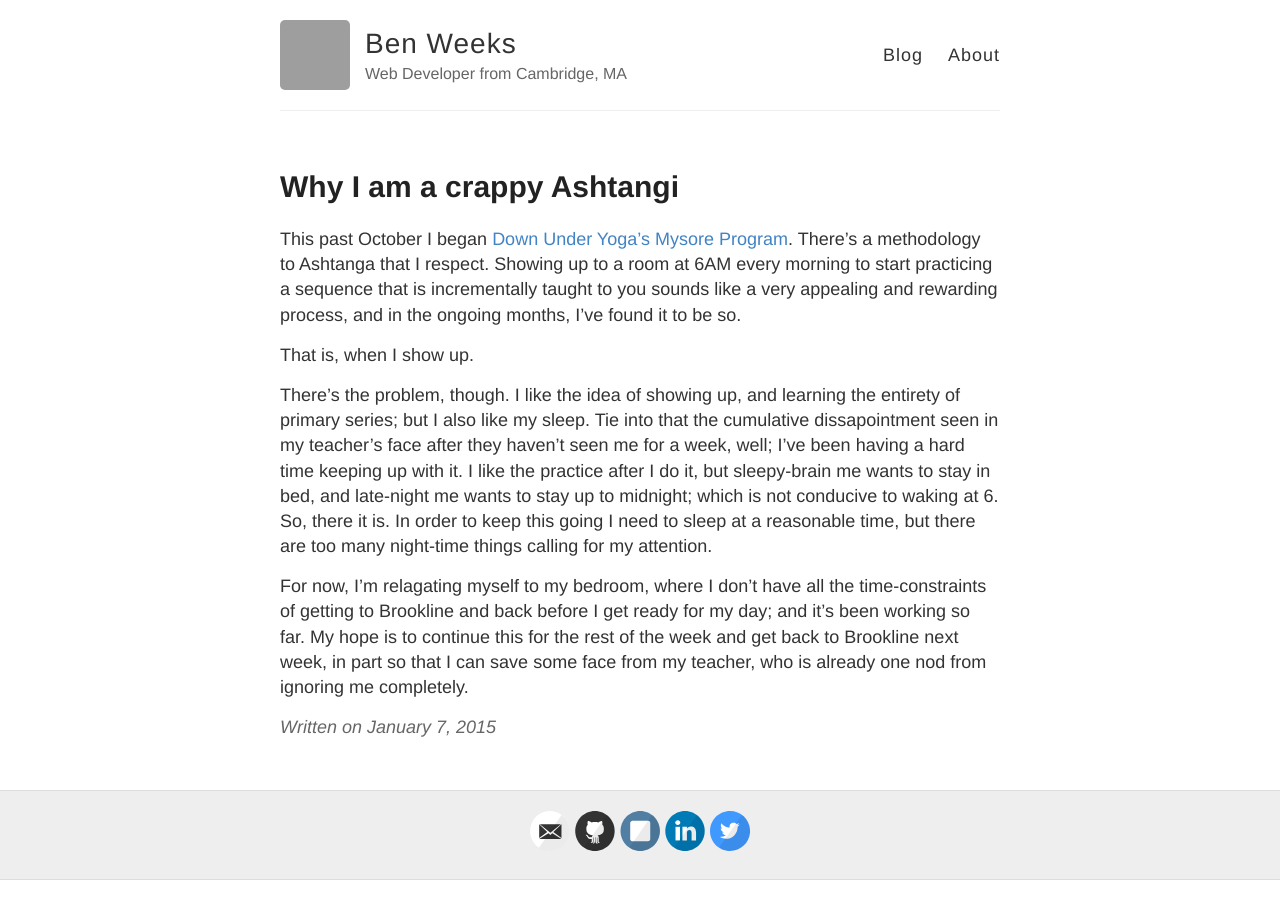
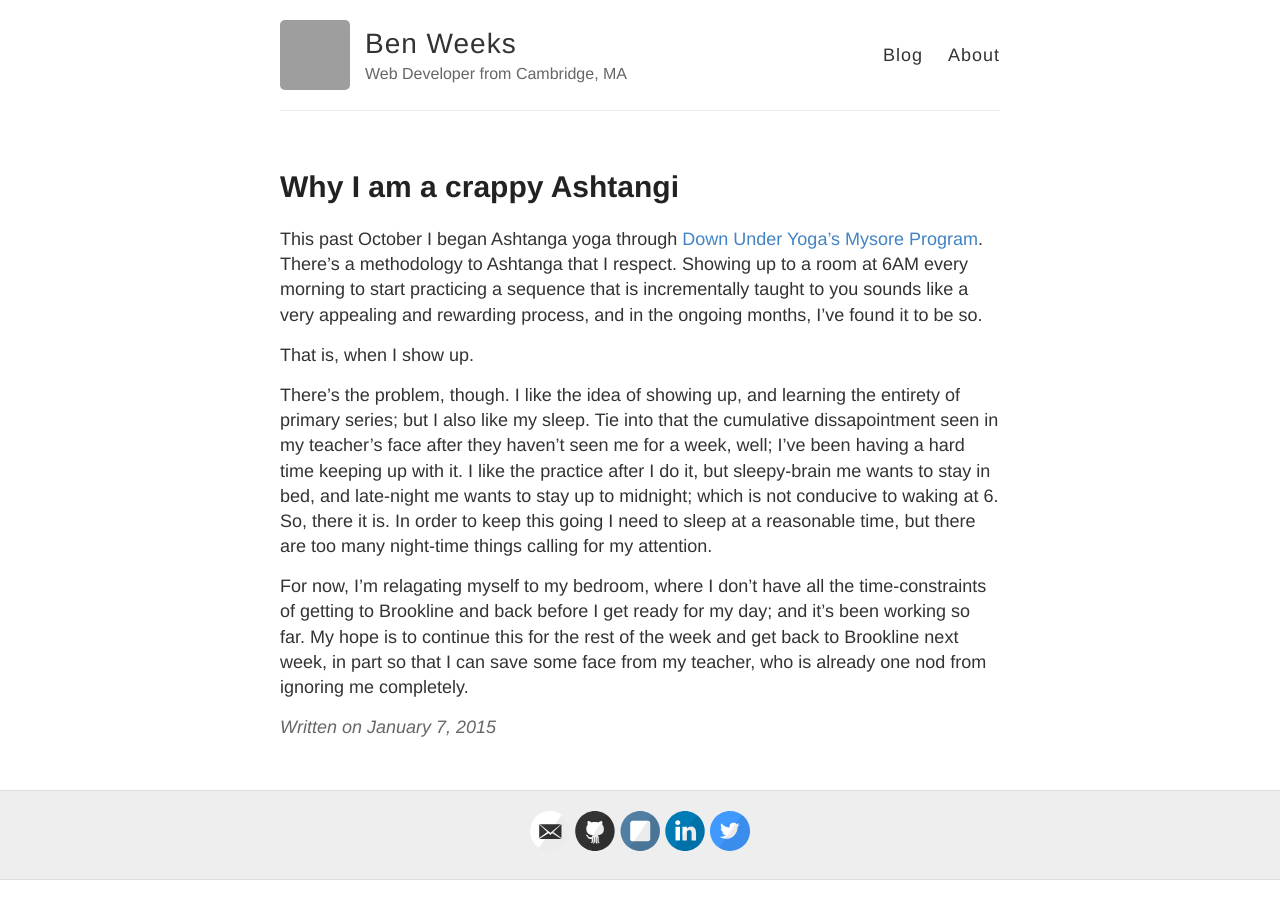
Before and after one commit to itsbenweeks/benweeks.github.io, a Jekyll site: the page built from _posts/2015-1-7-Ashtanga.md, in a window 1280 px wide. Built offline with Jekyll 4.4.1, drawn with Linux system fonts in a browser that asks for light colours; comment, search, counter and statistics services are not loaded; grey boxes are pictures that could not be loaded.

Commit message:
Editorializing

```diff
--- a/_posts/2015-1-7-Ashtanga.md
+++ b/_posts/2015-1-7-Ashtanga.md
@@ -5,7 +5,7 @@ slug: 2015-1-7-Ashtanga
 category: "Yoga"
 ---
 
-This past October I began [Down Under Yoga's Mysore
+This past October I began Ashtanga yoga through [Down Under Yoga's Mysore
 Program](http://downunderyoga.com/classes/class-descriptions/#testimonials-6). There's a
 methodology to Ashtanga that I  respect.
 Showing up to a room at 6AM every morning to start practicing a sequence that is
```
